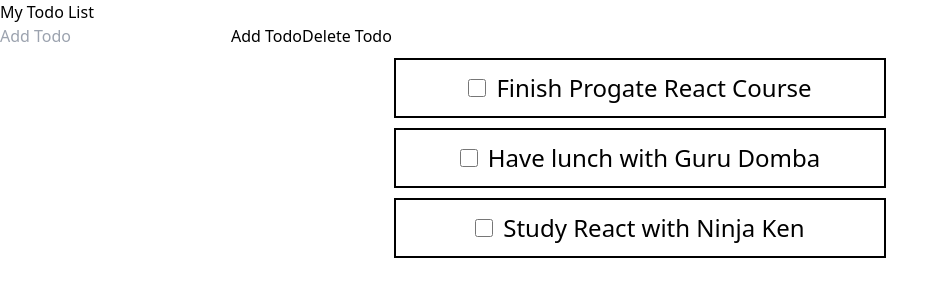
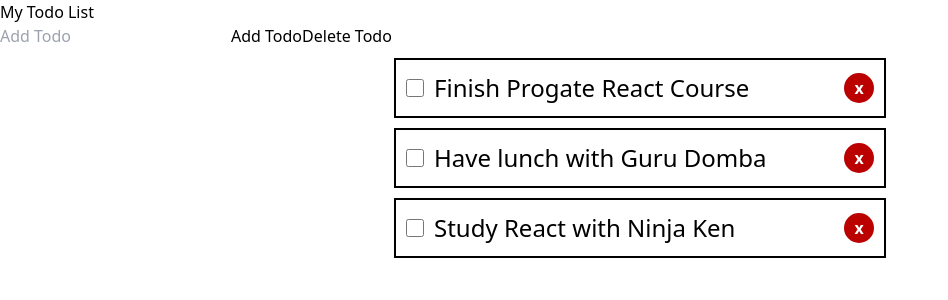
Before and after one commit to salak96/ReactToDoApp, a React (Vite) app: page / in a window 1280 px wide. Shown: the top 300 px of the page, without its empty margins (0-948 px from the left). Built offline with nearby package versions, Linux system fonts and the light colour scheme.

Commit message:
todoCheckBoxDelete

```diff
--- a/src/components/TodoItem.jsx
+++ b/src/components/TodoItem.jsx
@@ -1,6 +1,8 @@
+/* eslint-disable no-undef */
 /* eslint-disable no-unused-vars */
 /* eslint-disable react/prop-types */
 import React from 'react';
+
 
 const TodoItem = ({ todo, toggleCompleted }) => {
     // Definisikan function getTodoTitleStyle di sini
@@ -11,11 +13,17 @@ const TodoItem = ({ todo, toggleCompleted }) => {
             return { textDecoration: 'none' };
         }
     };
+    function hapus({todos}){
+        // const hapus = todos.filter((todo) => todo.id !== todo.id);
+        // setTodos(hapus);
+        // console.log(`Todo dengan id ${todo.id} telah dihapus`);
+    }
 
     return (
         <div style={styles.todoItem}>
             <input type='checkbox' style={styles.checkbox} onChange={() => toggleCompleted(todo.id)} />
             <p style={getTodoTitleStyle()}>{todo.title}</p>
+            <button onClick={hapus} style={styles.button}>x</button>
         </div>
     );
 };
@@ -38,6 +46,19 @@ const styles = {
         height: '18px',
         width: '18px',
     },
+    button: {
+        backgroundColor: '#BB0000',
+        color: '#fff',
+        height: '30px',
+        width: '30px',
+        borderRadius: '100%',
+        border: 'none',
+        cursor: 'pointer',
+        fontSize: '16px',
+        fontWeight: 'bold',
+        marginLeft: 'auto',
+
+      },
 };
 
 export default TodoItem;
```
Also changed, not shown: src/components/TodoForm.jsx (added, +36 -0 lines).
